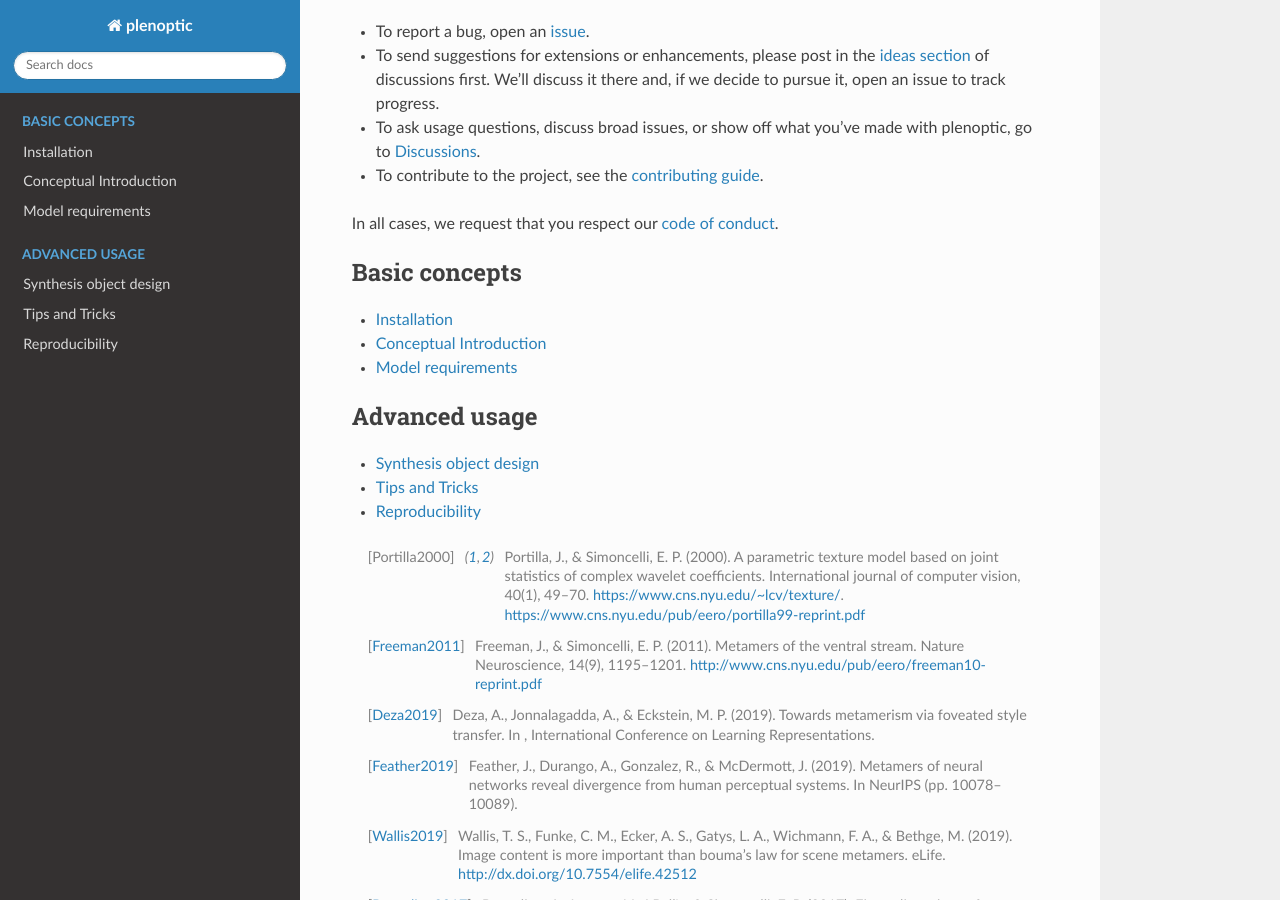
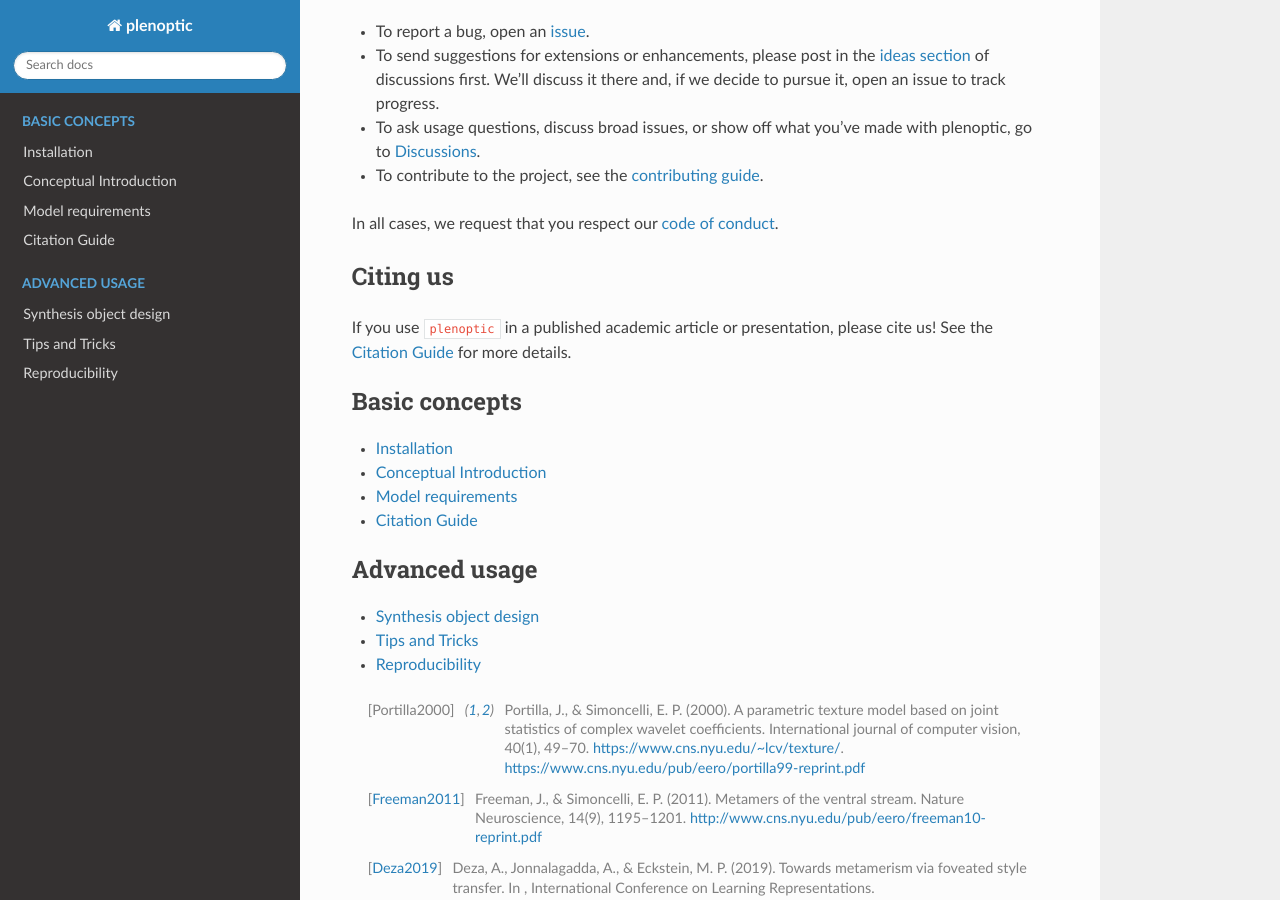
Before and after one commit to plenoptic-org/plenoptic, a Sphinx documentation site: the page built from docs/index.rst, in a window 1280 px wide and 900 px high, scrolled down 2993 px. Built offline with Sphinx 7.4.7 and the Read the Docs theme 2.0.0, drawn with Linux system fonts in a browser that asks for light colours; pages that are not in the unit, such as notebooks, are missing from menus; the version number could not be read and is left out.

Commit message:
adds citation guide

```diff
--- a/docs/index.rst
+++ b/docs/index.rst
@@ -163,6 +163,12 @@ We communicate via several channels on Github:
 In all cases, we request that you respect our `code of conduct
 <https://github.com/LabForComputationalVision/plenoptic/blob/main/CODE_OF_CONDUCT.md>`_.
 
+Citing us
+---------
+
+If you use ``plenoptic`` in a published academic article or presentation, please
+cite us! See the :ref:`citation` for more details.
+
 .. toctree::
    :titlesonly:
    :caption: Basic concepts
@@ -172,6 +178,7 @@ In all cases, we request that you respect our `code of conduct
    conceptual_intro
    models
    tutorials/*
+   citation
 
 .. toctree::
    :titlesonly:
```
Also changed, not shown: README.md (+7 -0 lines), docs/citation.rst (added, +28 -0 lines).
